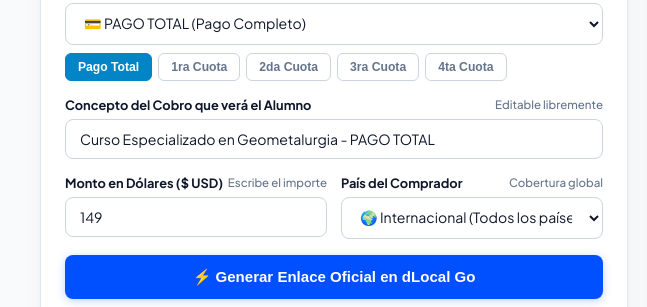
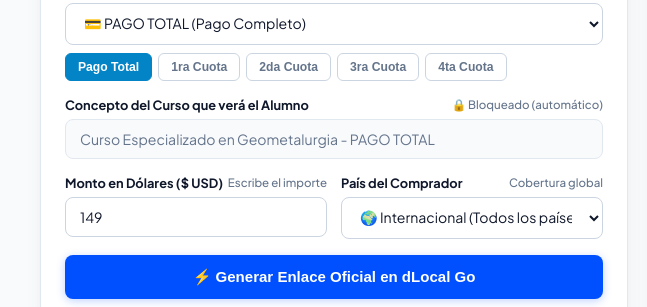
Before and after one commit to coordinacionacademica-droid/vsl-marketing-edumin, a website: page public/links-ventas.html in a window 1280 px wide. Shown: the part 448-755 px from the top of the page, 0-647 px from the left. Drawn offline with Linux system fonts and the light colour scheme; no server answers.

Commit message:
feat: bloquear edicion del concepto cuando es curso especializado oficial

```diff
--- a/public/links-ventas.html
+++ b/public/links-ventas.html
@@ -310,6 +310,13 @@
     input[type="text"]:focus, input[type="number"]:focus, select:focus {
       border-color: var(--input-focus);
       box-shadow: 0 0 0 3px var(--primary-light);
+    }
+    input[readonly].input-locked {
+      background-color: var(--table-head);
+      color: var(--text-muted);
+      cursor: not-allowed;
+      border-color: var(--card-border);
+      user-select: none;
     }
 
     /* PILLS DE CUOTA */
@@ -751,13 +758,13 @@
             </div>
           </div>
 
-          <!-- CONCEPTO EDITABLE -->
+          <!-- CONCEPTO BLOQUEADO PARA CURSOS OFICIALES / LIBRE PARA TRÁMITES -->
           <div class="form-group">
             <label class="form-label" for="inputConcepto">
-              <span id="labelConcepto">Concepto del Cobro que verá el Alumno</span>
-              <span class="form-hint">Editable libremente</span>
+              <span id="labelConcepto">Concepto del Curso que verá el Alumno</span>
+              <span class="form-hint" id="hintConcepto">🔒 Bloqueado (automático)</span>
             </label>
-            <input type="text" id="inputConcepto" value="Curso Especializado en Geometalurgia - PAGO TOTAL" required oninput="actualizarPreviewWA()">
+            <input type="text" id="inputConcepto" value="Curso Especializado en Geometalurgia - PAGO TOTAL" readonly required oninput="actualizarPreviewWA()" class="input-locked">
           </div>
 
           <!-- MONTO EN DÓLARES Y PAÍS (SIN PILLS DE MONTO) -->
@@ -927,7 +934,7 @@
       } catch (e) {}
 
       aplicarTema(temaInicial);
-      actualizarConceptoFinal();
+      setTipoProducto('curso');
       cargarHistorial();
     });
 
@@ -939,6 +946,7 @@
       const grpCurso = document.getElementById('grpCursoSelector');
       const boxNotice = document.getElementById('boxCertNotice');
       const labelConcepto = document.getElementById('labelConcepto');
+      const hintConcepto = document.getElementById('hintConcepto');
       const input = document.getElementById('inputConcepto');
 
       if (tipo === 'curso') {
@@ -947,6 +955,9 @@
         grpCurso.style.display = 'block';
         boxNotice.style.display = 'none';
         labelConcepto.innerText = 'Concepto del Curso que verá el Alumno';
+        if (hintConcepto) hintConcepto.innerHTML = '🔒 Bloqueado (automático)';
+        input.readOnly = true;
+        input.classList.add('input-locked');
         actualizarConceptoFinal();
       } else {
         optCurso.classList.remove('active');
@@ -954,6 +965,9 @@
         grpCurso.style.display = 'none';
         boxNotice.style.display = 'block';
         labelConcepto.innerText = 'Concepto de la Certificación / Trámite';
+        if (hintConcepto) hintConcepto.innerHTML = '✏️ Editable libremente';
+        input.readOnly = false;
+        input.classList.remove('input-locked');
         const mod = document.getElementById('selectModalidad').value;
         input.value = `Certificación Profesional Especializada - ${mod}`;
         actualizarPreviewWA();
```
